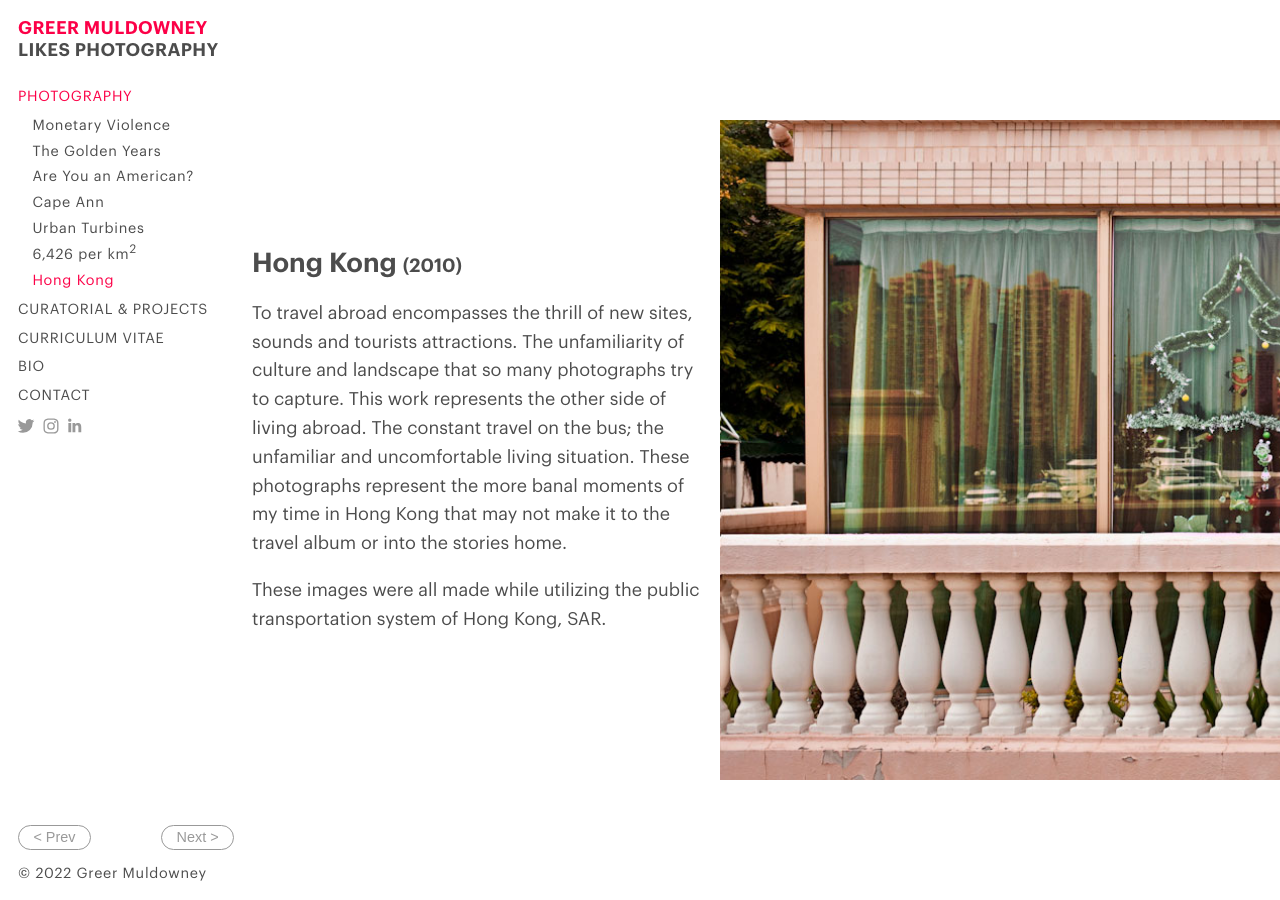
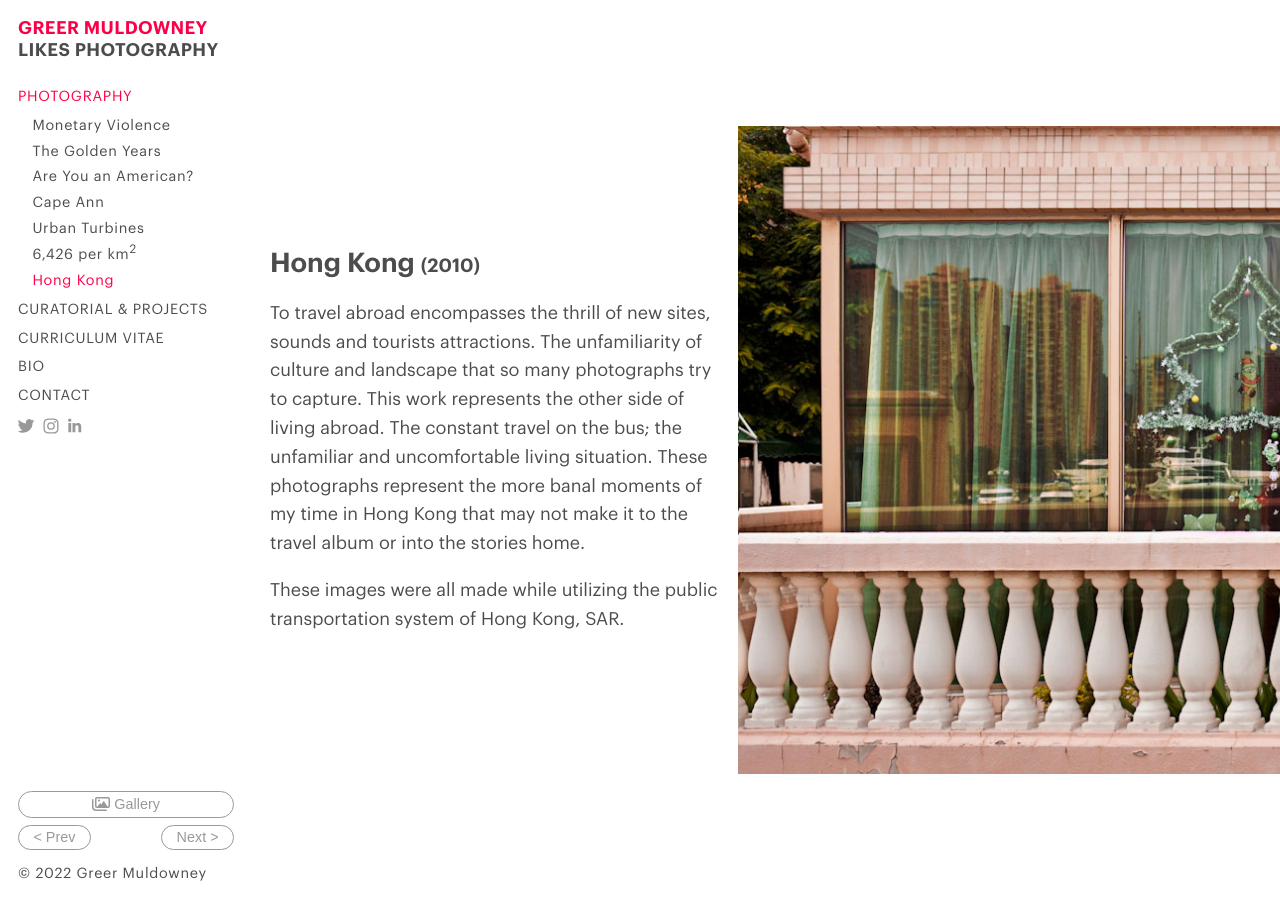
Before and after one commit to greermuldowney/greermuldowney-com, a Jekyll site: the page built from photography/_posts/2010-01-01-hong-kong.md, in a window 1280 px wide. Built offline with Jekyll 4.4.1, drawn with Linux system fonts in a browser that asks for light colours.

Commit message:
Add gallery

```diff
--- a/_includes/footer.html
+++ b/_includes/footer.html
@@ -1,6 +1,7 @@
 <footer>
     <div id="gallery-navigation">
-        <button>< Prev</button> <button>Next ></button>
+        <button class="gallery">{% include icons/gallery.svg %} Gallery</button>
+        <div><button class="prev">< Prev</button> <button class="next">Next ></button></div>
     </div>
 &copy; {{ "now" | date: "%Y" }} Greer Muldowney
 </footer>
--- a/_layouts/post-photography.html
+++ b/_layouts/post-photography.html
@@ -4,6 +4,16 @@
 custom-css: post-photography
 custom-js: gallery-navigation
 ---
+
+<div id="gallery">
+
+{% for photo in page.photos -%}
+    <div>
+        <img src="{{ '/assets/series/' | append: page.photo-directory-prefix | append: photo.filename | relative_url }}" data-index="image-{{ forloop.index }}" />
+    </div>
+{%- endfor %}
+
+</div>
 
 <div id="slideshow">
     <article>
@@ -17,7 +27,7 @@
 
 {% for photo in page.photos -%}
     <div>
-        <img src="{{ '/assets/series/' | append: page.photo-directory-prefix | append: photo.filename | relative_url }}" />
+        <img src="{{ '/assets/series/' | append: page.photo-directory-prefix | append: photo.filename | relative_url }}" class="image-{{ forloop.index }}" />
     </div>
 {%- endfor %}
 
--- a/assets/site/gallery-navigation.js
+++ b/assets/site/gallery-navigation.js
@@ -1,8 +1,15 @@
 function onDocumentLoaded () {
     document.body.addEventListener("keydown", onKeyDown);
-    document.querySelector("#gallery-navigation button:nth-of-type(1)").addEventListener("mousedown", () => { scrollOver(-1) });
-    document.querySelector("#gallery-navigation button:nth-of-type(2)").addEventListener("mousedown", () => { scrollOver(1) });
+    document.querySelector("#gallery-navigation button.gallery").addEventListener("click", () => { document.body.classList.toggle("show-gallery") });
+    document.querySelector("#gallery-navigation button.prev").addEventListener("click", () => { scrollOver(-1) });
+    document.querySelector("#gallery-navigation button.next").addEventListener("click", () => { scrollOver(1) });
     document.getElementById("slideshow").addEventListener("click", () => { scrollOver(1) });
+    document.getElementById("gallery").addEventListener("click", goToImage);
+}
+
+function goToImage(e) {
+    document.body.classList.remove("show-gallery");
+    document.querySelector(`#slideshow .${e.target.dataset.index}`).scrollIntoView();
 }
 
 function scrollOver(direction) {
--- a/assets/site/main.scss
+++ b/assets/site/main.scss
@@ -370,12 +370,16 @@
 // Gallery navigation
 .post-photography #gallery-navigation,
 .post-curatorial #gallery-navigation {
-    display: flex;
-    justify-content: space-between;
+    display: block;
     margin-bottom: 1em;
-
     @include breakpoint(mobile) {
         display: none;
+    }
+
+    div {
+        margin-top: .5em;
+        display: flex;
+        justify-content: space-between;
     }
 }
 #gallery-navigation {
@@ -385,6 +389,7 @@
         border-radius: 2em;
         font-size: 1em;
         padding: .2em 1em .3em;
+        margin: 0;
 
         border: 1px solid $light-text-color;
         color: $light-text-color;
@@ -393,13 +398,39 @@
         &:hover {
             border-color: $text-color;
             color: $text-color;
+            svg {
+                fill: $text-color;
+            }
         }
 
         &:active {
             border-color: $brand-color;
             background-color: $brand-color;
-            color: $background-color;
+            color: $background-color !important;
+            svg {
+                fill: $background-color !important;
+            }
         }
+
+        &.gallery {
+            width: 100%;
+            display: flex;
+            justify-content: center;
+            align-items: center;
+            gap: .3em;
+        }
+        svg {
+            width: 18px;
+            height: 18px;
+            fill: $light-text-color;
+        }
+    }
+}
+.show-gallery #gallery-navigation button.gallery {
+    border: 1px solid $brand-color;
+    color: $brand-color;
+    svg {
+        fill: $brand-color;
     }
 }
 
--- a/assets/site/post-photography.scss
+++ b/assets/site/post-photography.scss
@@ -3,19 +3,54 @@
 @charset "utf-8";
 @import "base";
 
+$background-height: 20vh;
+
 body {
-    column-gap: 0;
     margin-right: 0;
     @include breakpoint(mobile) {
         margin-right: $minimum-mobile-side-padding;
     }
 }
 main {
-    width: calc(100vw - 13rem);
+    position: relative;
+    width: calc(100vw - 14rem);
     height: calc(100vh - #{2 * $minimum-side-padding});
     @include breakpoint(mobile) {
         width: auto;
         height: auto;
+
+        p {
+            max-width: initial;
+        }
+    }
+}
+
+#gallery {
+    height: 100%;
+    overflow: scroll;
+    grid-template-columns: repeat(4, 1fr);
+    @include breakpoint(tablet) {
+        grid-template-columns: repeat(3, 1fr);
+    }
+    gap: 1rem;
+    margin-left: $minimum-side-padding;
+    margin-right: $minimum-side-padding;
+    display: none;
+
+    > div {
+        display: flex;
+        justify-content: center;
+        align-items: center;
+        img {
+            max-width: 95%;
+            max-height: 95%;
+            cursor: pointer;
+            border: 3px solid $background-color;
+
+            &:hover {
+                outline: 2px solid $brand-color;
+            }
+        }
     }
 }
 
@@ -108,3 +143,16 @@
         display: block;
     }
 }
+
+.show-gallery #slideshow {
+    display: none;
+    @include breakpoint(mobile) {
+        display: flex;
+    }
+}
+.show-gallery #gallery {
+    display: grid;
+    @include breakpoint(mobile) {
+        display: none;
+    }
+}
```
Also changed, not shown: _includes/icons/gallery.svg (added).
